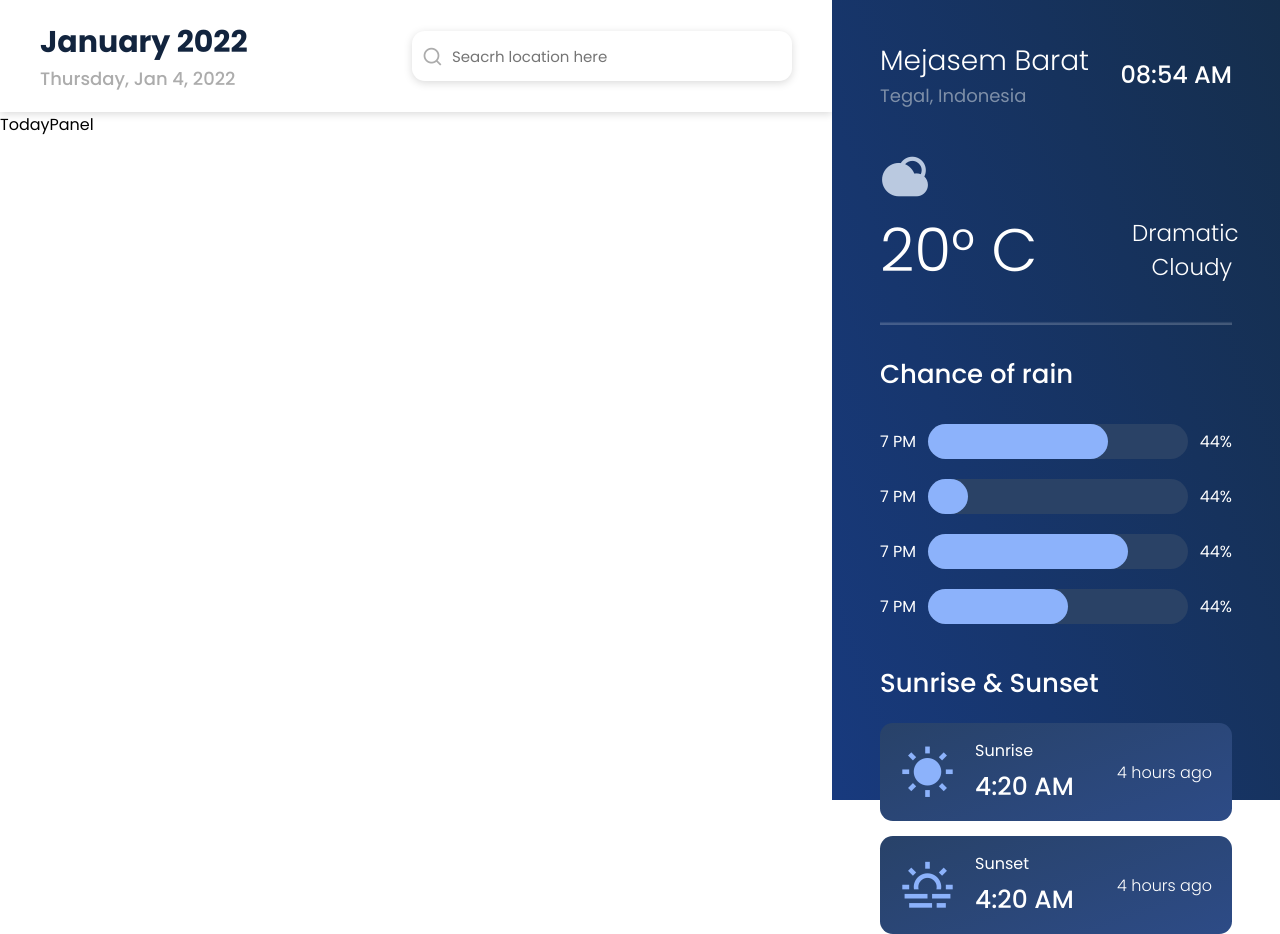
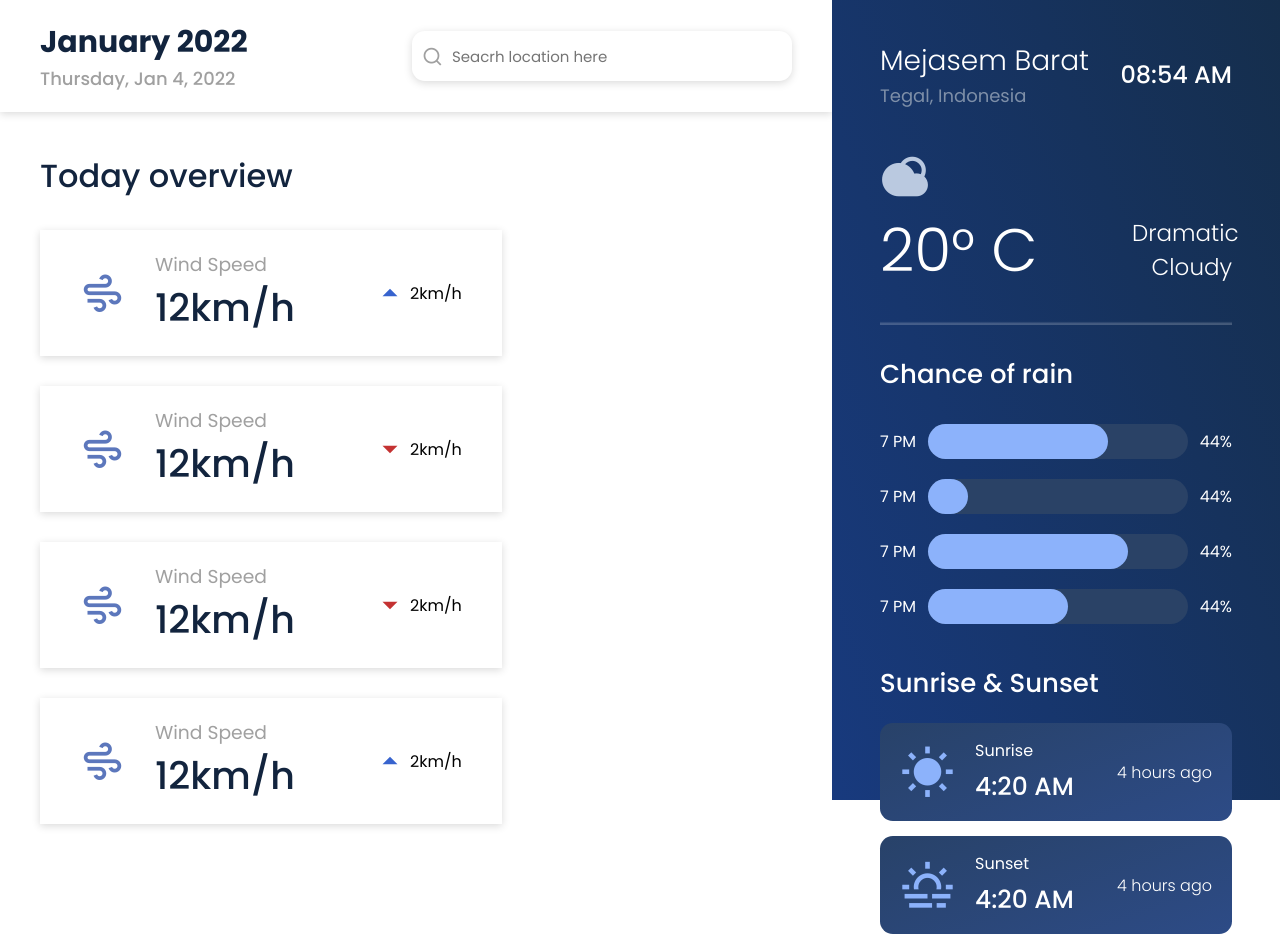
Before and after one commit to Edgallen/weather-app, a React app: page / in a window 1280 px wide. Built offline with nearby package versions, Linux system fonts and the light colour scheme.

Commit message:
todayPanel

```diff
--- a/src/assets/scss/_color-palette.scss
+++ b/src/assets/scss/_color-palette.scss
@@ -2,8 +2,11 @@ $colors: (
   light-side: (
     color-background: #FFFFFF,
     color-title: #12243E,
-    color-subtitle: #acacac,
-    color-separation: #FAFAFC
+    color-subtitle: #a0a0a0,
+    color-separation: #FAFAFC,
+    color-icon: #5C77BC,
+    color-positive: #3763CE,
+    color-negative: #C43232
   ),
   dark-side: (
     color-background: linear-gradient(70deg, #183A7E, #152E4C),
--- a/src/components/Overview/Overview.module.scss
+++ b/src/components/Overview/Overview.module.scss
@@ -5,13 +5,14 @@ $horizontal-padding: 6vh;
 $vertical-padding: 40px;
 
 .overview {
+  box-sizing: border-box;
   display: flex;
   flex-direction: column;
   padding: $vertical-padding $horizontal-padding;
   background: map-get($colors, 'dark-side', 'color-background');
   color: map-get($colors, 'dark-side', 'color-title');
-  width: calc(35vw - $horizontal-padding * 2);
-  height: calc(100vh - $vertical-padding * 2);
+  width: 35vw;
+  height: 100vh;
 }
 
 .overview__title {
--- a/src/components/TodayPanel/TodayPanel.module.scss
+++ b/src/components/TodayPanel/TodayPanel.module.scss
@@ -0,0 +1,70 @@
+@import '../../assets/scss/color-palette';
+@import '../../assets/scss/shadows';
+
+.todayPanel {
+  margin-top: 40px;
+  padding: 0 40px;
+}
+
+.todayPanel__title {
+  font-size: 32px;
+  font-weight: 500;
+  color: map-get($colors, 'light-side', 'color-title');
+}
+
+.cards__container {
+  display: flex;
+  gap: 30px;
+  flex-wrap: wrap;
+  margin-top: 30px;
+}
+
+.card {
+  display: flex;
+  gap: 80px;
+  align-items: center;
+  box-sizing: border-box;
+  padding: 20px 40px;
+  box-shadow: map-get($shadows, 'shadow-airbnb');
+}
+
+.status__container {
+  display: flex;
+  gap: 30px;
+  align-items: center;
+}
+
+.status__icon {
+  color: map-get($colors, 'light-side', 'color-icon');
+  font-size: 45px;
+}
+
+.status__title {
+  color: map-get($colors, 'light-side', 'color-subtitle');
+  font-weight: 400;
+}
+
+.status__info {
+  font-size: 38px;
+  font-weight: 500;
+  color: map-get($colors, 'light-side', 'color-title');
+}
+
+.changes__container {
+  display: flex;
+  align-items: center;
+  gap: 5px;
+}
+
+.changes__icon {
+  font-size: 30px;
+}
+
+.icon__increase {
+  color: map-get($colors, 'light-side', 'color-positive');
+}
+
+.icon__decrease {
+  color: map-get($colors, 'light-side', 'color-negative');
+  transform: rotate(180deg);
+}
--- a/src/components/TodayPanel/TodayPanel.tsx
+++ b/src/components/TodayPanel/TodayPanel.tsx
@@ -3,7 +3,77 @@ import styles from './TodayPanel.module.scss';
 
 const TodayPanel = () => {
   return (
-    <div>TodayPanel</div>
+    <section className={styles.todayPanel}>
+      <h2 className={styles.todayPanel__title}>Today overview</h2>
+
+      <div className={styles.cards__container}>
+        {/* Карточка */}
+        <div className={styles.card}>
+          <div className={styles.status__container}>
+            <i className={`ri-windy-line ${styles.status__icon}`}></i>
+
+            <div className={styles.status__description}>
+              <h3 className={styles.status__title}>Wind Speed</h3>
+              <h1 className={styles.status__info}>12km/h</h1>
+            </div>
+          </div>
+
+          <div className={styles.changes__container}>
+            <i className={`ri-arrow-up-s-fill ${styles.changes__icon} ${styles.icon__increase}`}></i>
+            <p className={styles.changes__text}>2km/h</p>
+          </div>
+        </div>
+        {/* Карточка */}
+        <div className={styles.card}>
+          <div className={styles.status__container}>
+            <i className={`ri-windy-line ${styles.status__icon}`}></i>
+
+            <div className={styles.status__description}>
+              <h3 className={styles.status__title}>Wind Speed</h3>
+              <h1 className={styles.status__info}>12km/h</h1>
+            </div>
+          </div>
+
+          <div className={styles.changes__container}>
+            <i className={`ri-arrow-up-s-fill ${styles.changes__icon} ${styles.icon__decrease}`}></i>
+            <p className={styles.changes__text}>2km/h</p>
+          </div>
+        </div>
+        {/* Карточка */}
+        <div className={styles.card}>
+          <div className={styles.status__container}>
+            <i className={`ri-windy-line ${styles.status__icon}`}></i>
+
+            <div className={styles.status__description}>
+              <h3 className={styles.status__title}>Wind Speed</h3>
+              <h1 className={styles.status__info}>12km/h</h1>
+            </div>
+          </div>
+
+          <div className={styles.changes__container}>
+            <i className={`ri-arrow-up-s-fill ${styles.changes__icon} ${styles.icon__decrease}`}></i>
+            <p className={styles.changes__text}>2km/h</p>
+          </div>
+        </div>
+          {/* Карточка */}
+          <div className={styles.card}>
+            <div className={styles.status__container}>
+              <i className={`ri-windy-line ${styles.status__icon}`}></i>
+
+              <div className={styles.status__description}>
+                <h3 className={styles.status__title}>Wind Speed</h3>
+                <h1 className={styles.status__info}>12km/h</h1>
+              </div>
+            </div>
+
+            <div className={styles.changes__container}>
+              <i className={`ri-arrow-up-s-fill ${styles.changes__icon} ${styles.icon__increase}`}></i>
+              <p className={styles.changes__text}>2km/h</p>
+            </div>
+          </div>
+
+      </div>
+    </section>
   )
 }
 
```
